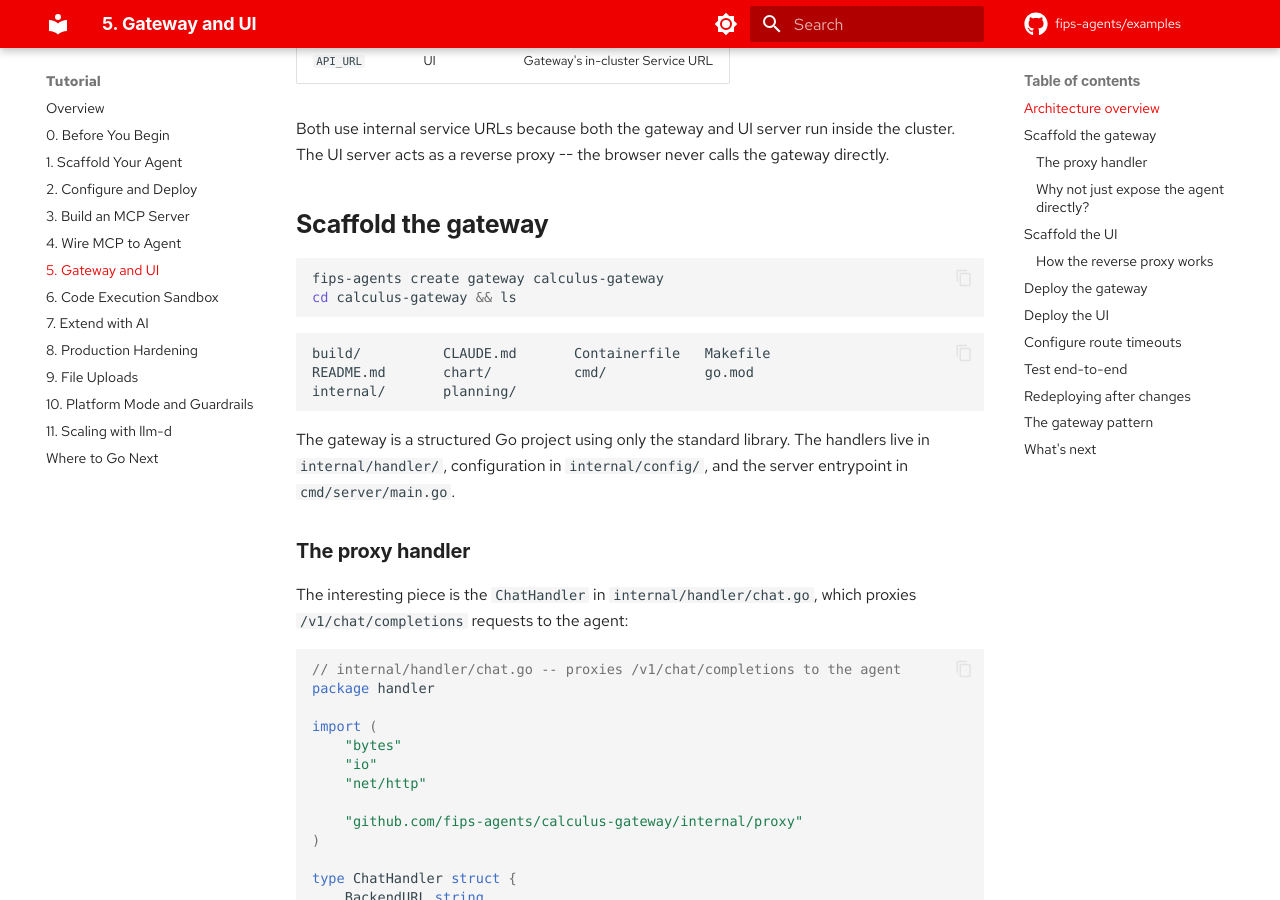
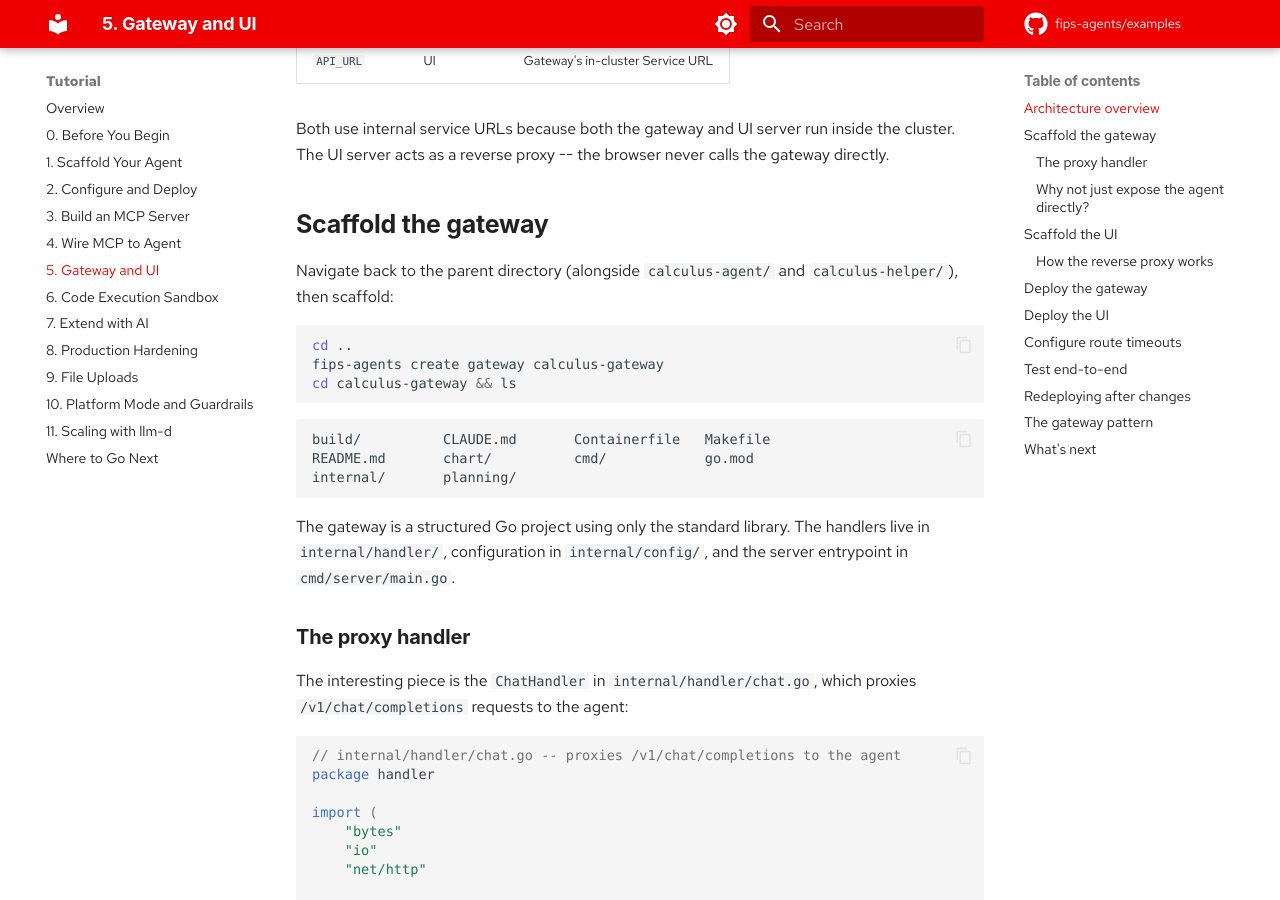
Before and after one commit to fips-agents/examples, an MkDocs documentation site: the page built from docs/05-gateway-and-ui.md, in a window 1280 px wide and 900 px high, scrolled down 725 px. Built offline with MkDocs 1.6.1 and Material for MkDocs 9.7.7, drawn with Linux system fonts in a browser that asks for light colours; some web fonts are replaced; comment, search, counter and statistics services are not loaded; some of the changed text lies outside the part shown.

Commit message:
docs: Add cd .. before gateway and UI scaffolding in Module 5
Assisted-by: Claude Code (Opus 4.6)

````diff
--- a/docs/05-gateway-and-ui.md
+++ b/docs/05-gateway-and-ui.md
@@ -33,7 +33,11 @@ gateway directly.
 
 ## Scaffold the gateway
 
+Navigate back to the parent directory (alongside `calculus-agent/` and
+`calculus-helper/`), then scaffold:
+
 ```bash
+cd ..
 fips-agents create gateway calculus-gateway
 cd calculus-gateway && ls
 ```
@@ -126,7 +130,10 @@ language.
 
 ## Scaffold the UI
 
+Navigate back to the parent directory, then scaffold:
+
 ```bash
+cd ..
 fips-agents create ui calculus-ui
 cd calculus-ui && ls
 ```
````
